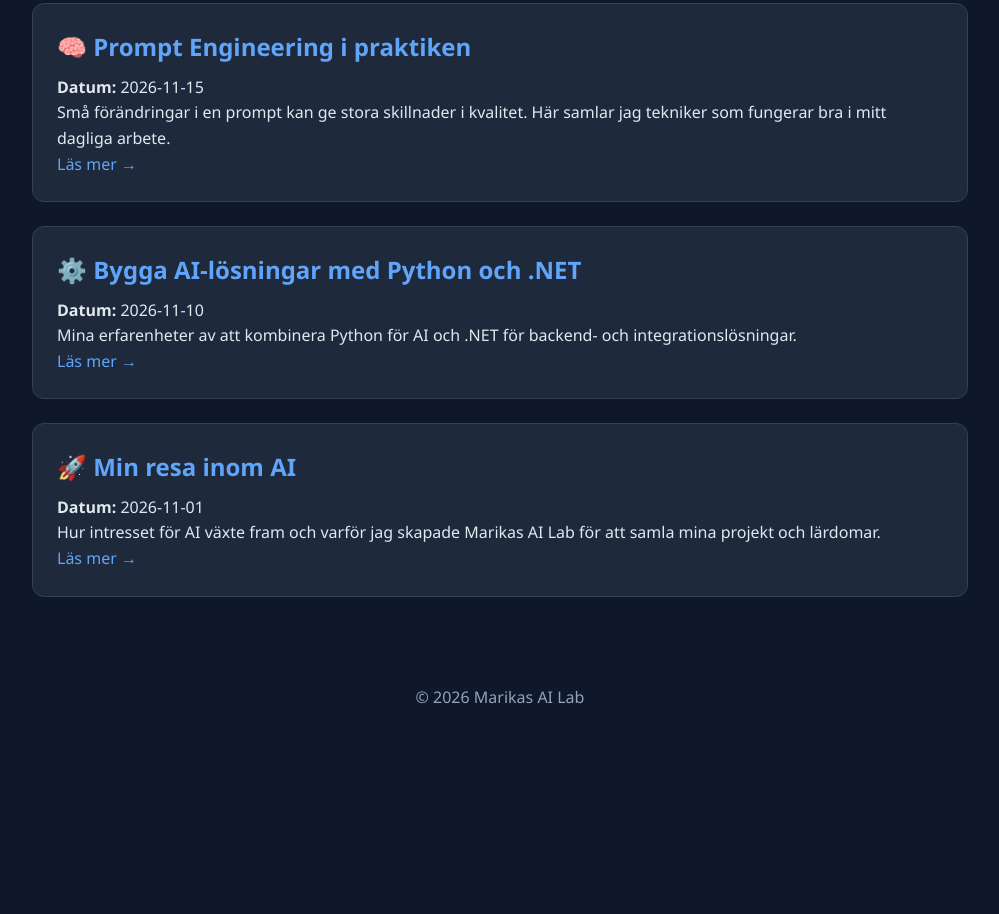
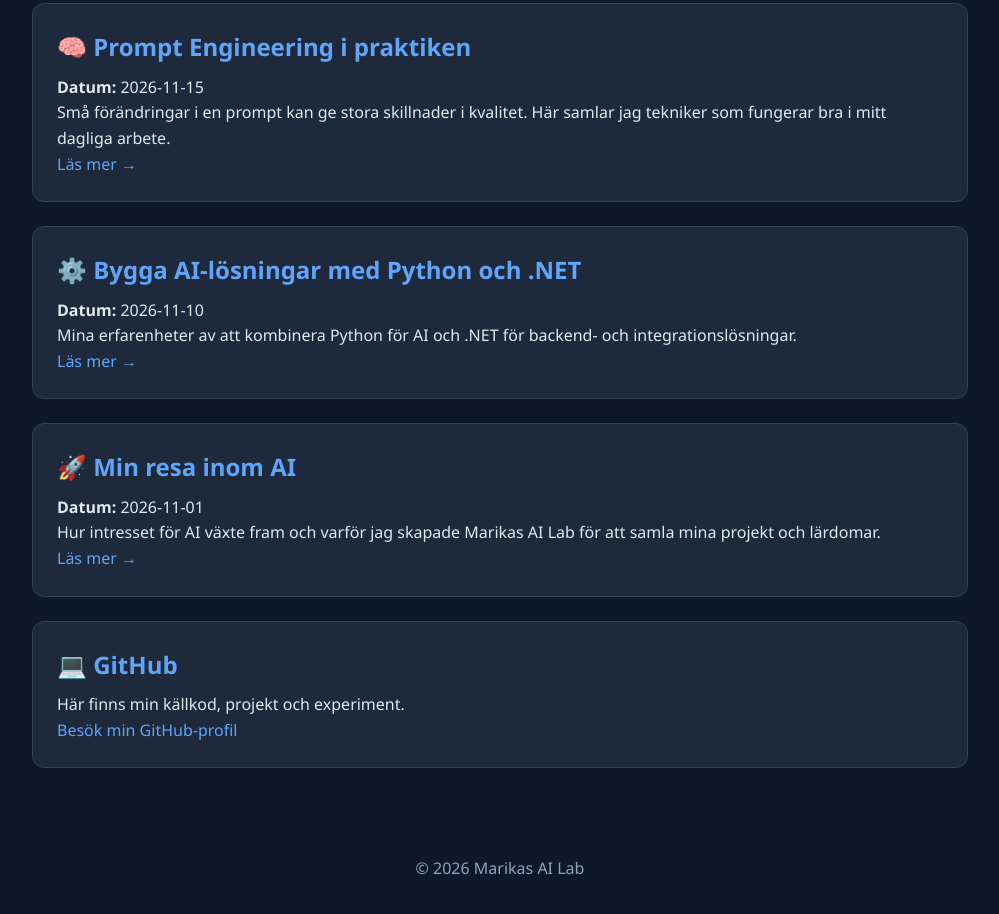
Before and after one commit to marikaantonov-jpg/ai-portfolio, a plain HTML site: page blog.html in a window 1280 px wide. Shown: the part 588-1502 px from the top of the page, without its empty margins (140-1139 px from the left). Before the commit the page ends 1330 px from the top, so only its background shows below. Drawn offline with Linux system fonts and the light colour scheme.

Commit message:
Lade till länkarr

```diff
--- a/blog.html
+++ b/blog.html
@@ -81,6 +81,23 @@
         <a href="blog/min-ai-resa.html">Läs mer →</a>
     </div>
 
+
+<div class="card">
+    <h2>💻 GitHub</h2>
+
+    <p>
+        Här finns min källkod, projekt och experiment.
+    </p>
+
+    <p>
+        <a href="https://github.com/marikaantonov" target="_blank">
+            Besök min GitHub-profil
+        </a>
+    </p>
+</div>
+
+
+
 </main>
 
 <footer>
```
